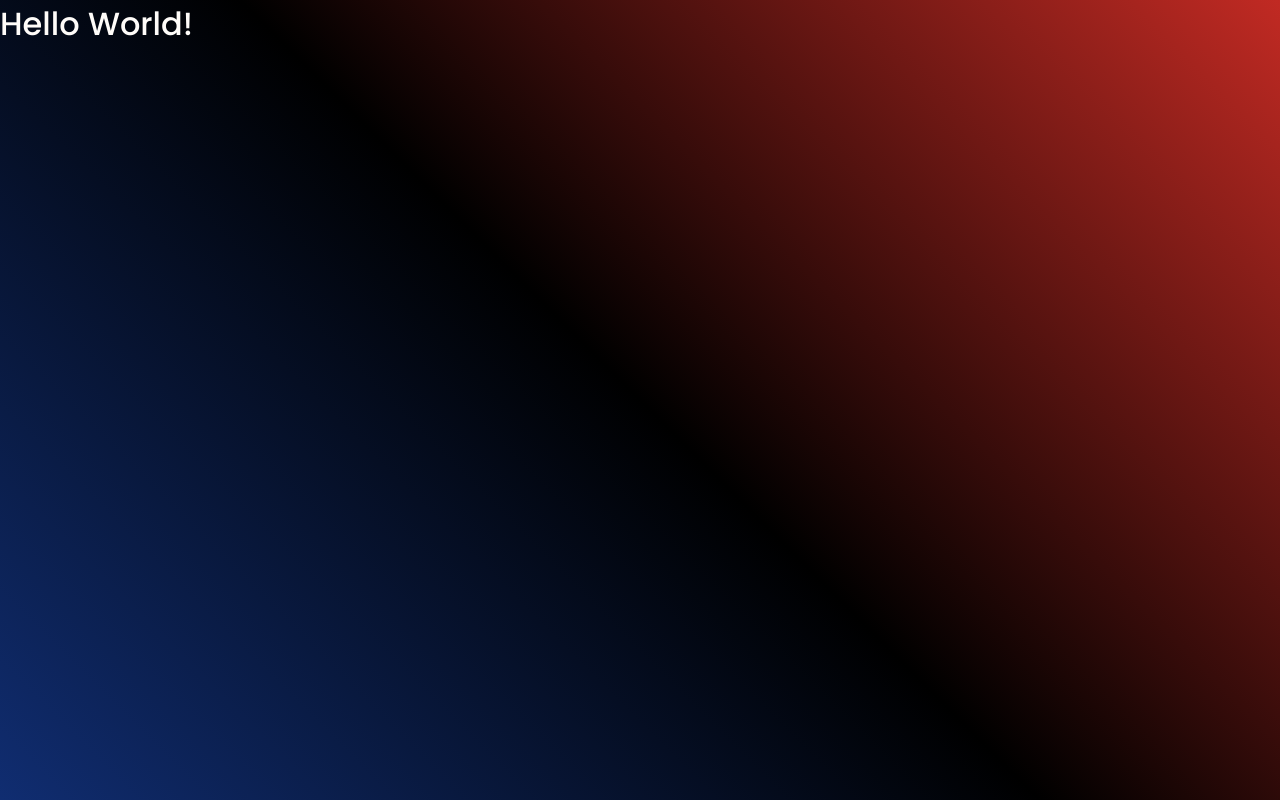
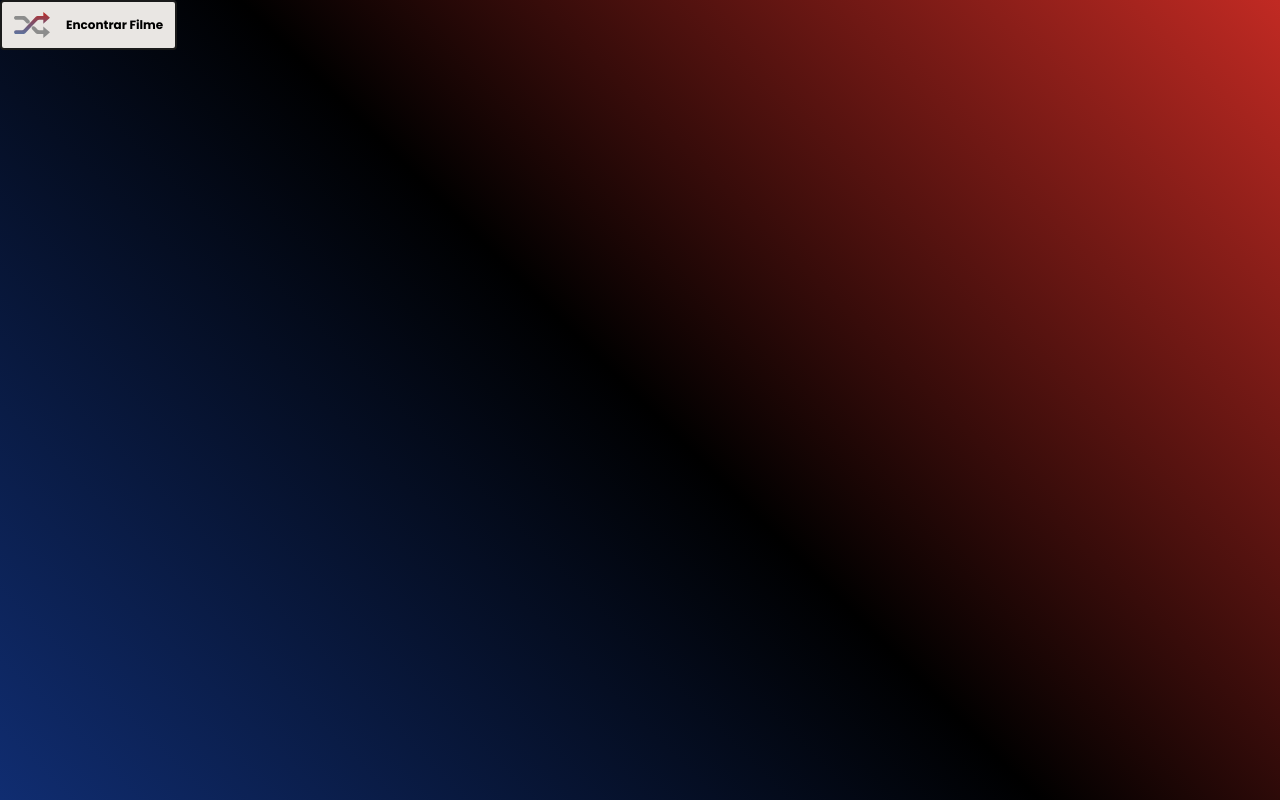
Before and after one commit to lucaswanderosck/rocketflix, a React (Vite) app: page / in a window 1280 px wide. Built offline with nearby package versions, Linux system fonts and the light colour scheme.

Commit message:
criando o componente de botão

```diff
--- a/index.html
+++ b/index.html
@@ -12,7 +12,7 @@
     <link rel="preconnect" href="https://fonts.googleapis.com" />
     <link rel="preconnect" href="https://fonts.gstatic.com" crossorigin />
     <link
-      href="https://fonts.googleapis.com/css2?family=Poppins:wght@300;400;500&display=swap"
+      href="https://fonts.googleapis.com/css2?family=Poppins:wght@300;400;500;700&display=swap"
       rel="stylesheet"
     />
     <title>Rocketflix</title>
--- a/src/App.tsx
+++ b/src/App.tsx
@@ -1,3 +1,11 @@
+import { Button } from "./components/Button";
+import shuffleIcon from "./assets/shuffle.svg";
+
 export const App = () => {
-  return <h1>Hello World!</h1>;
+  return (
+    <Button
+      children="Encontrar Filme"
+      icon={<img src={shuffleIcon} alt="shuffle icon" />}
+    />
+  );
 };
--- /dev/null
+++ b/src/components/Button/index.tsx
@@ -0,0 +1,14 @@
+import { Container } from "./styles";
+
+type Props = {
+  icon?: JSX.Element;
+  children: string;
+};
+
+export const Button = ({ children, icon }: Props) => {
+  return (
+    <Container type="button">
+      {icon} {children}
+    </Container>
+  );
+};
--- /dev/null
+++ b/src/components/Button/styles.ts
@@ -0,0 +1,24 @@
+import styled from "styled-components";
+
+export const Container = styled.button`
+  border-radius: 4px;
+  background-color: ${({ theme }) => theme.colors.bgButton};
+  border: 2px solid #1a1a1a;
+  font-size: 12px;
+  font-weight: bold;
+  color: #000;
+  padding: 10px 12px;
+  display: flex;
+  align-items: center;
+  gap: 16px;
+  cursor: pointer;
+  transition: 0.2s;
+
+  &:hover {
+    background-color: #fff;
+  }
+
+  > img {
+    width: 36px;
+  }
+`;
--- /dev/null
+++ b/src/components/Movie/styles.ts
@@ -0,0 +1,8 @@
+import styled from 'styled-components';
+
+export const Container = styled.div`
+  display: flex;
+  flex-direction: column;
+  gap: 16px;
+  margin: 16px 0;
+`;
```
Also changed, not shown: src/components/Movie/index.tsx (added, +24 -0 lines).
